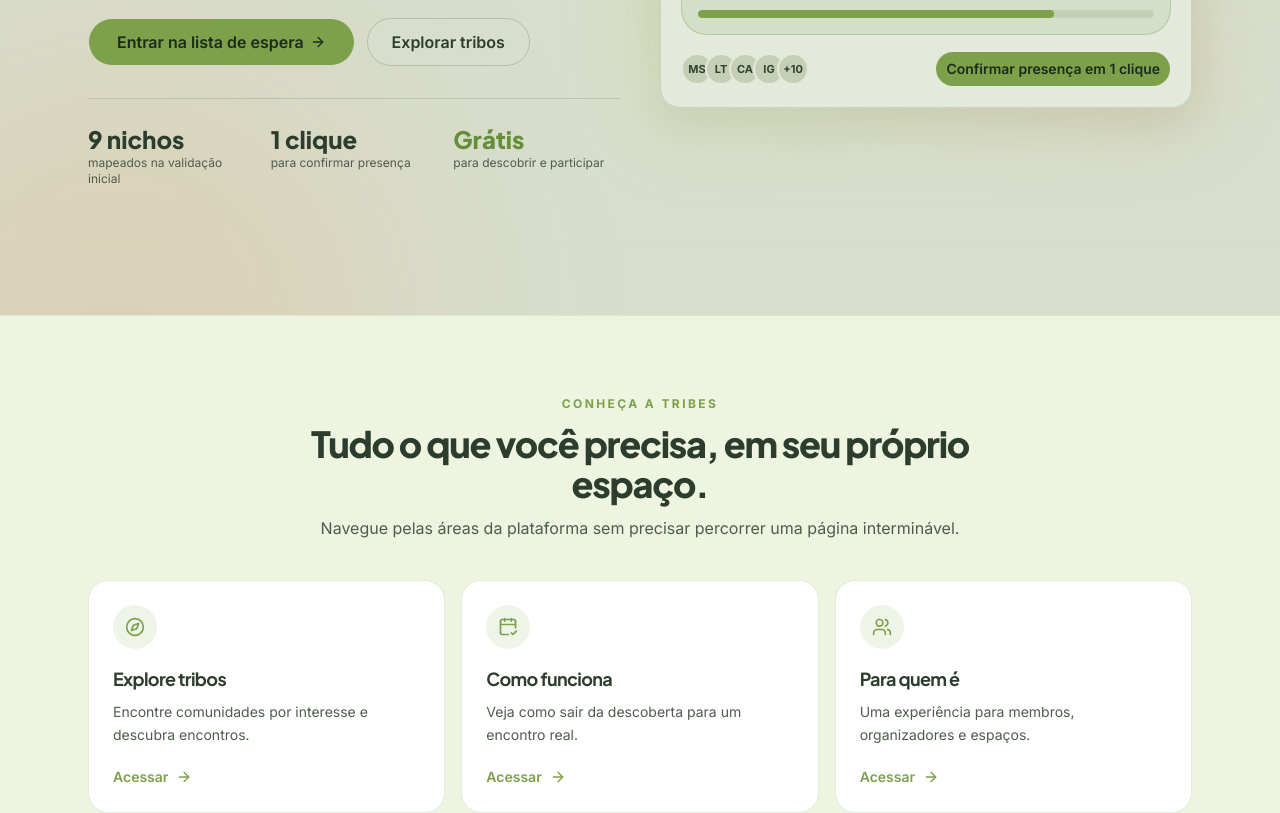
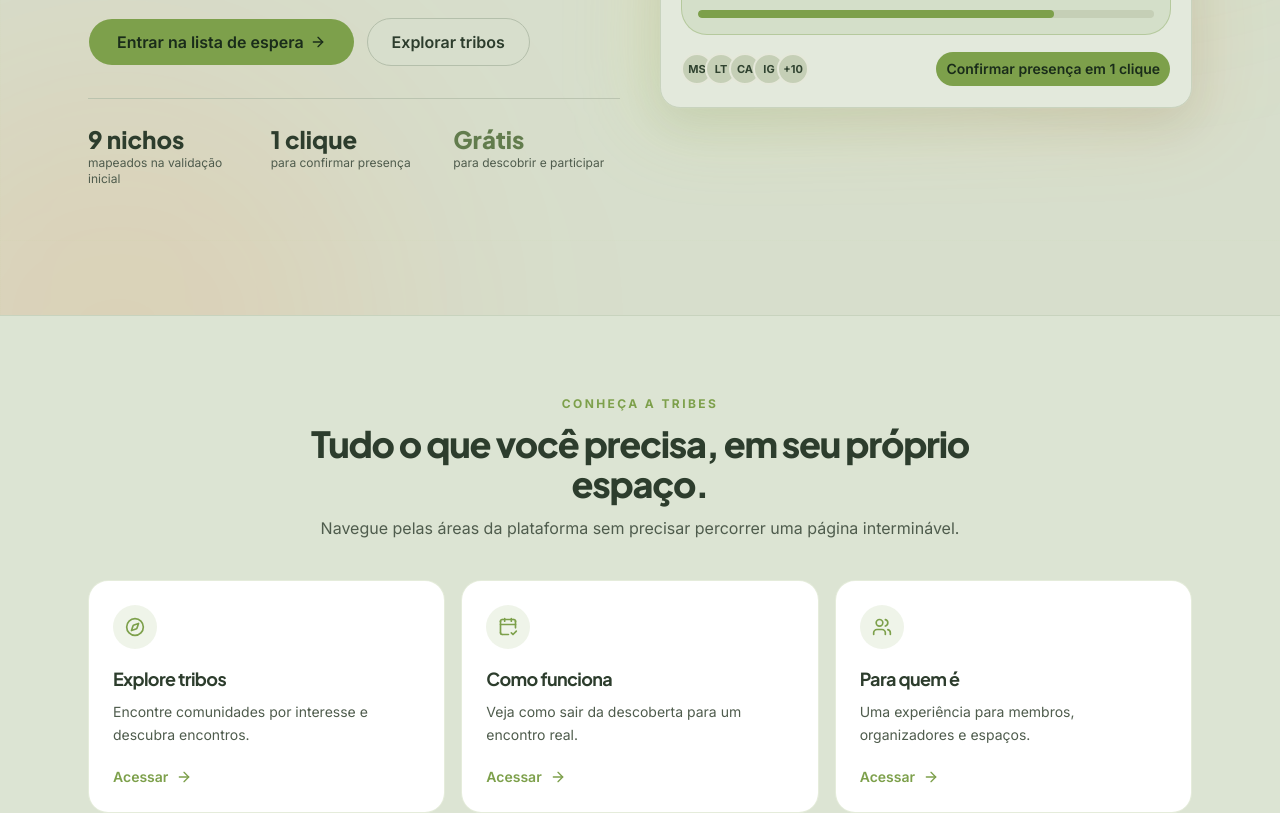
Before and after one commit to ArthurG12/Tribes, a Next.js app: page / in a window 1280 px wide. Shown: the part 560-1373 px from the top of the page. Built offline with nearby package versions, Linux system fonts and the light colour scheme.

Commit message:
Soften home page green palette

```diff
--- a/src/app/page.tsx
+++ b/src/app/page.tsx
@@ -42,13 +42,13 @@ export default function TribesLandingPage() {
               <div className="mt-8 grid grid-cols-3 gap-4 border-t border-border/80 pt-6">
                 <div><p className="font-heading text-xl font-extrabold text-foreground sm:text-2xl">9 nichos</p><p className="text-xs text-muted-foreground">mapeados na validação inicial</p></div>
                 <div><p className="font-heading text-xl font-extrabold text-foreground sm:text-2xl">1 clique</p><p className="text-xs text-muted-foreground">para confirmar presença</p></div>
-                <div><p className="font-heading text-xl font-extrabold text-[#648e38] sm:text-2xl">Grátis</p><p className="text-xs text-muted-foreground">para descobrir e participar</p></div>
+                <div><p className="font-heading text-xl font-extrabold text-[#627c4d] sm:text-2xl">Grátis</p><p className="text-xs text-muted-foreground">para descobrir e participar</p></div>
               </div>
             </div>
             <div className="lg:col-span-6"><HeroMockup /></div>
           </div>
         </section>
-        <section className="border-y border-[#dce8c8] bg-[#edf4df] py-16 sm:py-20">
+        <section className="border-y border-[#c8d3be] bg-[#dce4d3] py-16 sm:py-20">
           <div className="mx-auto max-w-6xl px-4 sm:px-6">
             <div className="mx-auto max-w-2xl text-center">
               <p className="text-xs font-bold uppercase tracking-[0.2em] text-primary">Conheça a Tribes</p>
@@ -57,7 +57,7 @@ export default function TribesLandingPage() {
             </div>
             <div className="mt-10 grid gap-4 md:grid-cols-3">
               {destinations.map(({ href, icon: Icon, title, description }) => (
-                <Link key={href} href={href} className="group rounded-xl border border-primary/20 bg-white p-6 transition-all hover:-translate-y-1 hover:border-primary/60 hover:bg-[#f0f6e6]">
+                <Link key={href} href={href} className="group rounded-xl border border-primary/20 bg-white p-6 transition-all hover:-translate-y-1 hover:border-primary/60 hover:bg-[#e1e8d8]">
                   <span className="flex size-11 items-center justify-center rounded-2xl bg-primary/12 text-primary"><Icon className="size-5" /></span>
                   <h3 className="mt-4 font-heading text-lg font-bold text-foreground">{title}</h3>
                   <p className="mt-2 text-sm leading-relaxed text-muted-foreground">{description}</p>
```
